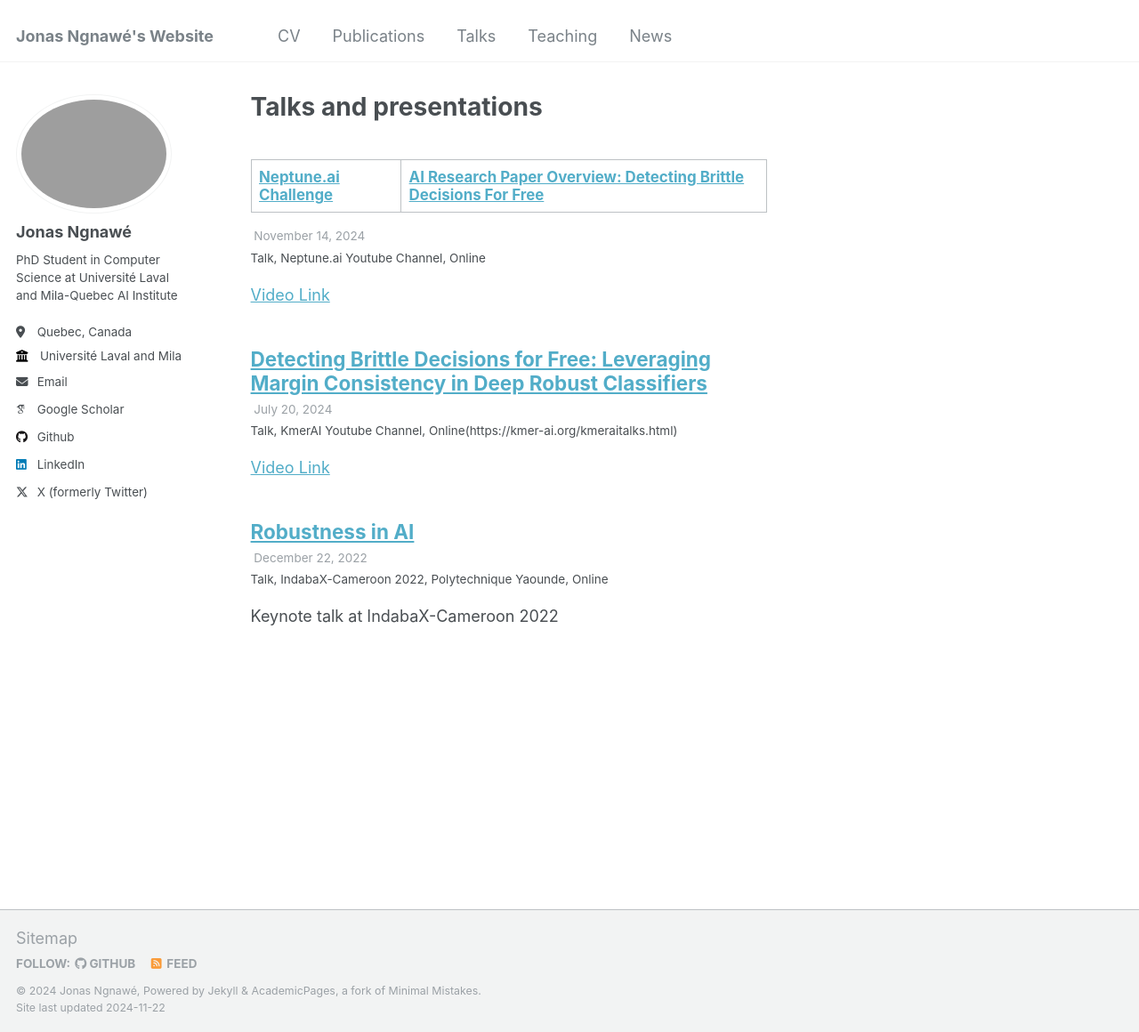
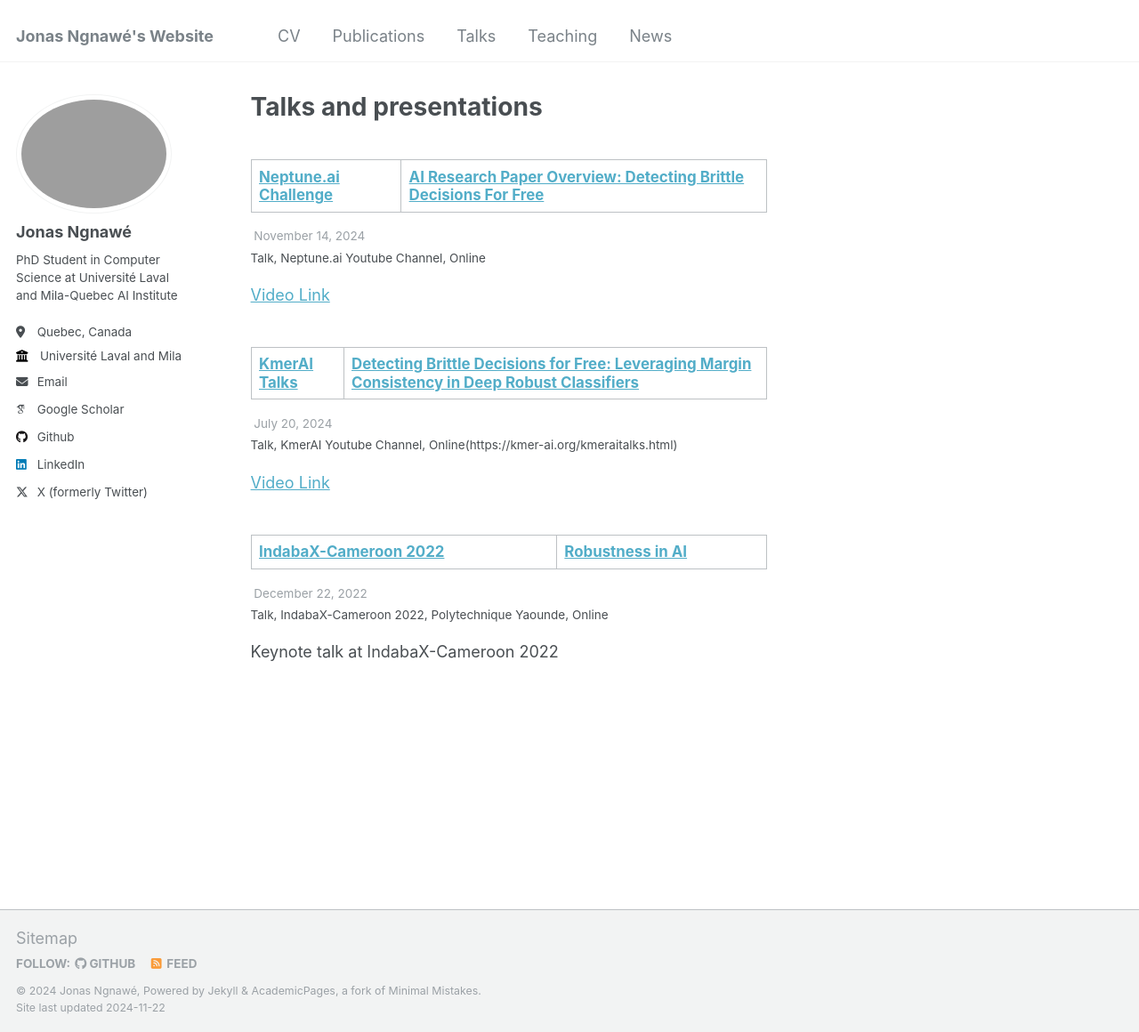
Before and after one commit to ngnawejonas/ngnawejonas.github.io, a Jekyll site: the page built from _pages/talks.html, in a window 1280 px wide and 1160 px high. Shown: the whole window at 89% size. Built offline with Jekyll 4.4.1, drawn with Linux system fonts in a browser that asks for light colours; some web fonts are replaced.

Commit message:
talks reformat

```diff
--- a/_talks/2022-12-22-talk-1.md
+++ b/_talks/2022-12-22-talk-1.md
@@ -1,5 +1,5 @@
 ---
-title: "Robustness in AI"
+title: "IndabaX-Cameroon 2022| Robustness in AI"
 collection: talks
 type: "Talk"
 permalink: /talks/2022-12-22-talk-1
--- a/_talks/2024-07-20-talk-2.md
+++ b/_talks/2024-07-20-talk-2.md
@@ -1,5 +1,5 @@
 ---
-title: "Detecting Brittle Decisions for Free: Leveraging Margin Consistency in Deep Robust Classifiers"
+title: "KmerAI Talks| Detecting Brittle Decisions for Free: Leveraging Margin Consistency in Deep Robust Classifiers"
 collection: talks
 type: "Talk"
 permalink: /talks/2024-07-20-talk-2
```
